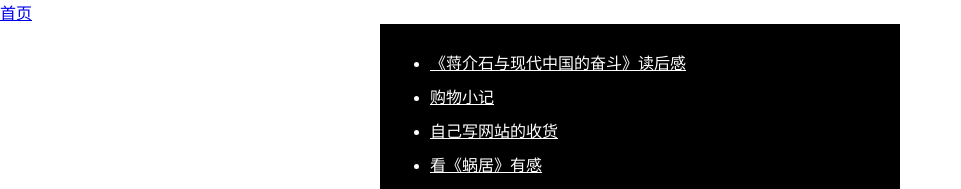
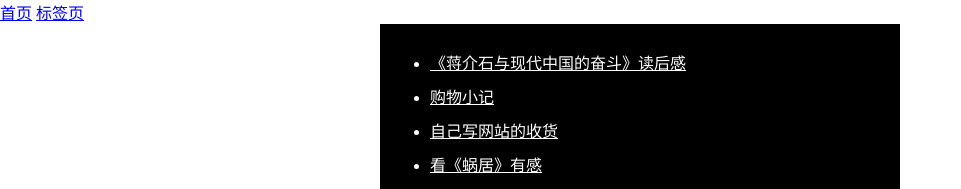
Before and after one commit to duzhongbo/SPA, a Jekyll site: the page built from index.html, in a window 1280 px wide. Shown: the top 189 px of the page, without its empty margins (0-961 px from the left). Built offline with Jekyll 4.4.1, drawn with Linux system fonts in a browser that asks for light colours.

Commit message:
样式微调

```diff
--- a/index.html
+++ b/index.html
@@ -5,6 +5,7 @@ title: 杜忠波的个人网站
 
 <div class="nav">
 	<a href="/">首页</a>
+	<a href="/tags/">标签页</a>
 </div>
 <div class="index">
 	<ul class="index-article-ul"></ul>
```
